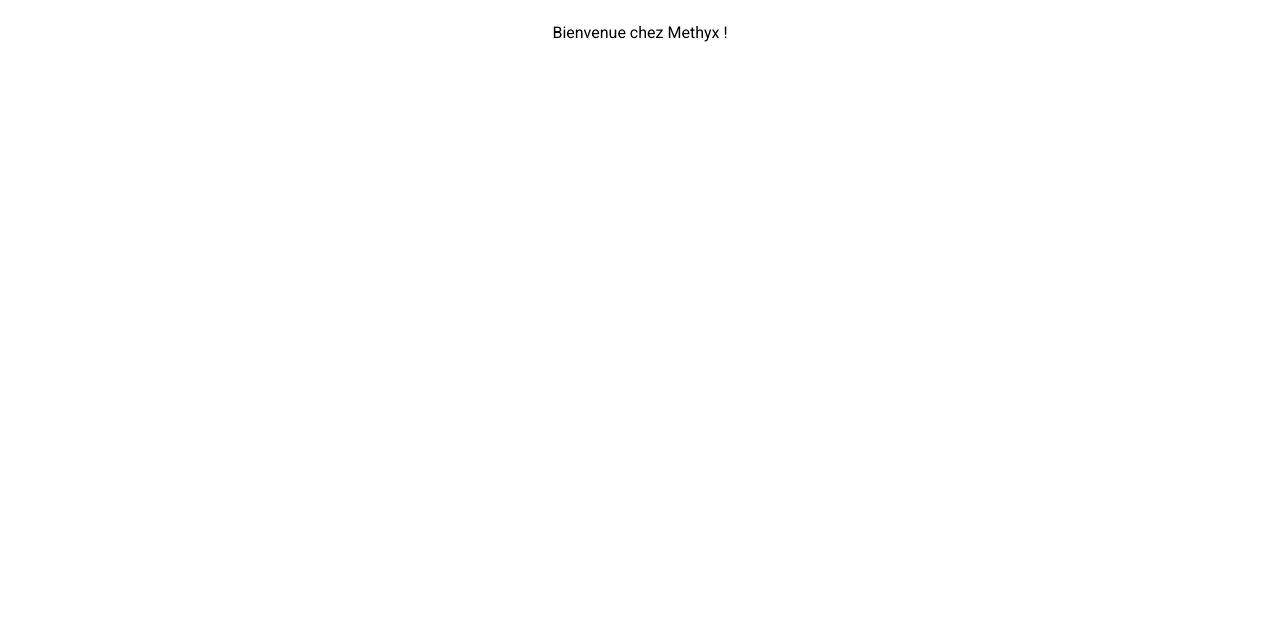
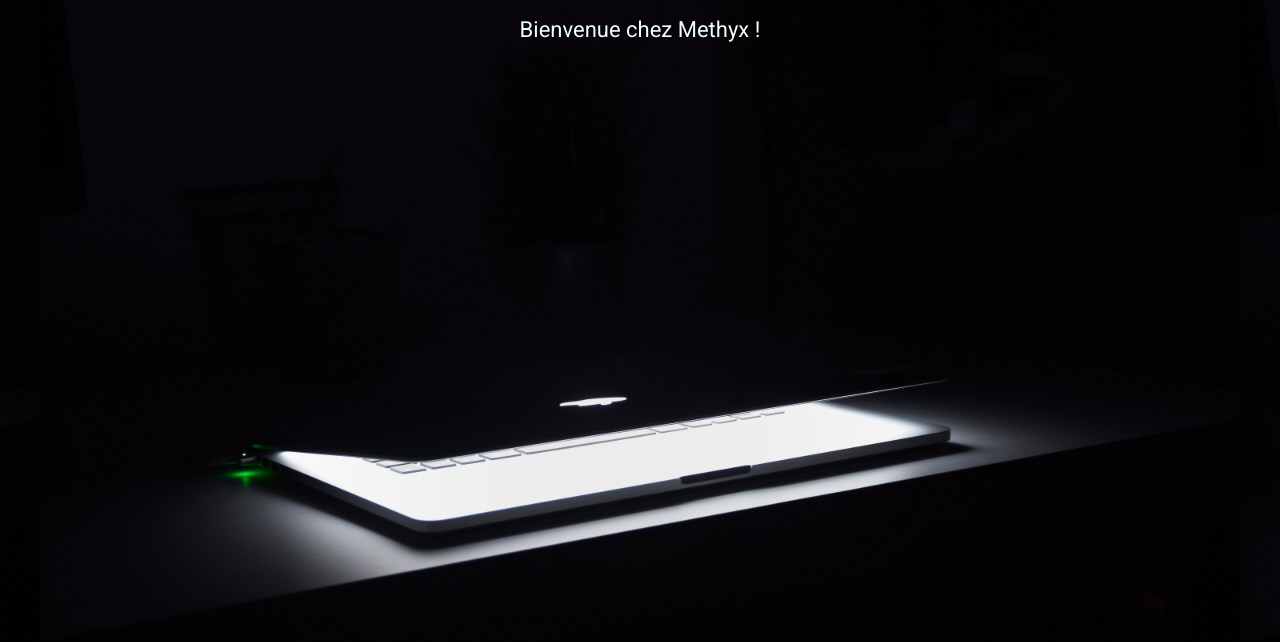
Before and after one commit to Methyx/Rpi-Soisy-Front, a React (Vite) app: page / in a window 1280 px wide. Shown: the top 642 px of the page. Built offline with nearby package versions, Linux system fonts and the light colour scheme.

Commit message:
background image

```diff
--- a/src/Home/page/Home.jsx
+++ b/src/Home/page/Home.jsx
@@ -2,7 +2,11 @@
 import "../style/home.css";
 
 const Home = () => {
-  return <div className="home-page">Bienvenue chez Methyx !</div>;
+  return (
+    <div className="home-page">
+      <h1>Bienvenue chez Methyx !</h1>
+    </div>
+  );
 };
 
 export default Home;
--- a/src/Home/style/home.css
+++ b/src/Home/style/home.css
@@ -1,4 +1,14 @@
 .home-page {
-  margin-top: 25px;
+  height: 100vh;
+  width: 100vw;
+  background-image: url(../../assets/computer.jpg);
+  background-position: center;
+  background-size: contain;
+  color: azure;
+}
+
+.home-page h1 {
+  line-height: 60px;
+  font-size: clamp(14px, 2vw, 22px);
   text-align: center;
 }
```
Also changed, not shown: src/assets/computer.jpg (added).
